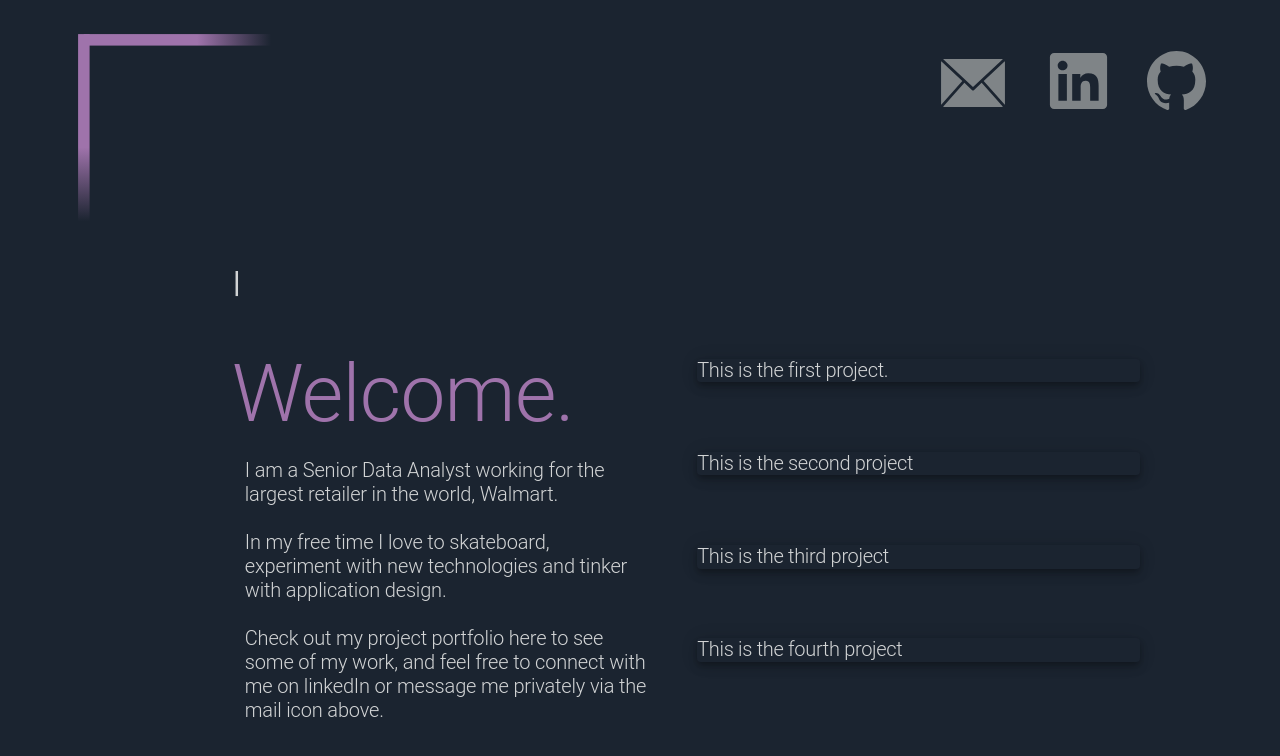
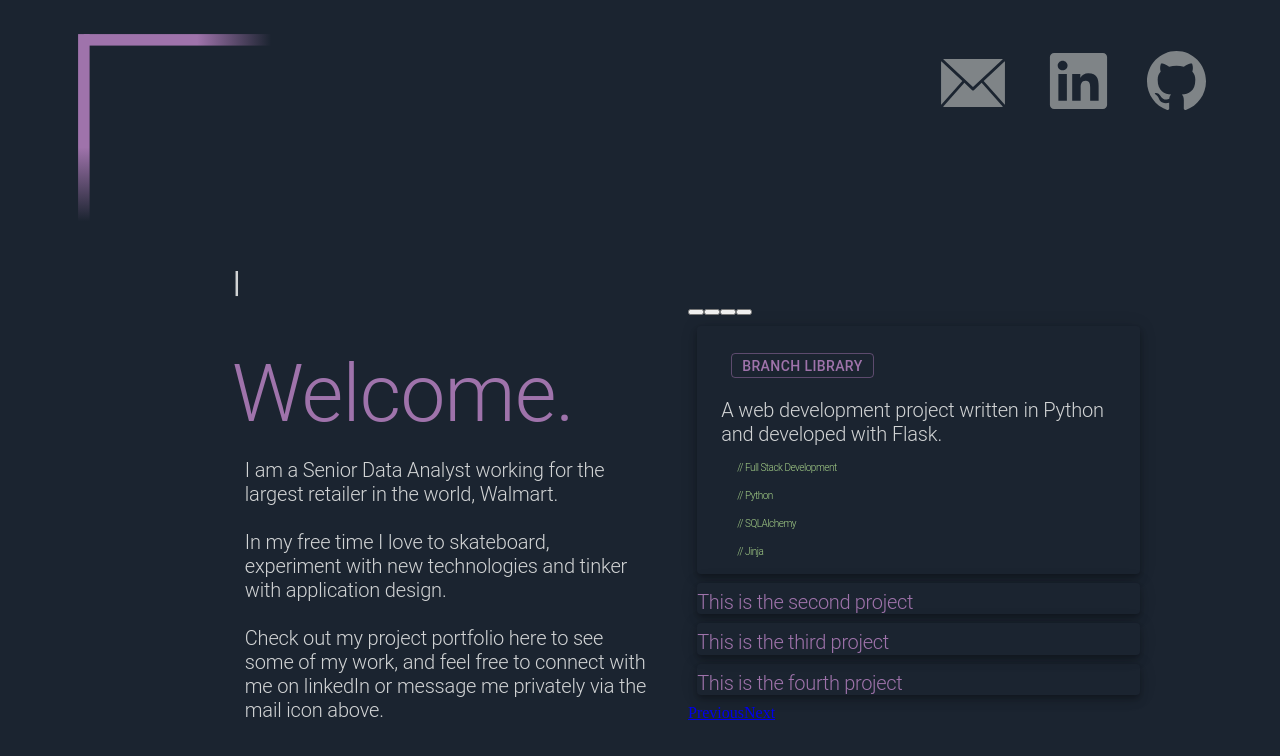
Before and after one commit to dbo-keeganpatton/React.js_personal_site, a React (Create React App) app: page / in a window 1280 px wide. Shown: the top 756 px of the page. Built offline with nearby package versions, Linux system fonts and the light colour scheme.

Commit message:
add first project

```diff
--- a/package.json
+++ b/package.json
@@ -13,13 +13,17 @@
     "@testing-library/react": "^13.4.0",
     "@testing-library/user-event": "^13.5.0",
     "axios": "^1.7.2",
+    "bootstrap": "^4.6.0",
     "emailjs-com": "^3.2.0",
     "react": "^18.3.1",
+    "react-bootstrap": "^2.10.4",
     "react-dom": "^18.3.1",
     "react-hook-form": "^7.52.1",
     "react-router-dom": "^6.24.1",
     "react-scripts": "5.0.1",
+    "react-slick": "^0.30.2",
     "serve": "^14.2.3",
+    "slick-carousel": "^1.8.1",
     "typewriter-effect": "^2.21.0",
     "web-vitals": "^2.1.4"
   },
--- a/src/components/projects.js
+++ b/src/components/projects.js
@@ -1,38 +1,84 @@
 import React from "react";
-import { Typography } from "@mui/material";
-
-{/*
-<Link to="/contact">
-<img src={webMailIcon} style={{ width: '60%', padding: '0 5px' }} alt="Web Mail Icon" />
-</Link>
-*/}
+import { Typography, Container, List, ListItem, Box, Button, ThemeProvider } from "@mui/material";
+import { theme } from "../pages/p1.js"
+import { Link } from "react-router-dom";
 
 
-const style = {
-	color: "#D2D4D5",
-	fontSize: { xs: 15, sm: 20, md: 20, lg: 20, xl: 20 }
+// Styles
+const HeaderStyle = {
+	color: "#9f73ab",
+	fontSize: { xs: 15, sm: 20, md: 20, lg: 20, xl: 20 },
+	pt: 1
 }
 
+const ParagraphStyle = {
+	color: "#D2D4D5",
+	fontSize: { xs: 15, sm: 20, md: 20, lg: 20, xl: 20 },
+}
+
+const ListStyle = {
+	color: "#a6d189",
+	display: "flex",
+	flexDirection: "column",
+	maxHeight: "10%",
+	fontSize: { xs: 15, sm: 20, md: 10, lg: 10, xl: 12 }
+}
+
+
+
+// Actual Pages
 const p1 = (
-	<Typography variant="h1" sx={style}>
-	This is the first project.
-	</Typography>
+	<ThemeProvider theme={theme}>
+	<Container>
+
+		<Link to="p1" sx={{ p: "10px" }}>
+			<Button variant="outlined" size="small" sx={{
+					fontSize: 14,
+					height: 25,
+					p: "10px",
+					m: "10px"
+			}}>
+				Branch Library
+			</Button>
+		</Link>
+
+		<Typography variant="h2" sx={ParagraphStyle}>
+			A web development project written in Python and developed with Flask.
+		</Typography>
+
+		<List sx={ListStyle}>
+			<ListItem> // Full Stack Development </ListItem>
+			<ListItem> // Python </ListItem>
+			<ListItem> // SQLAlchemy </ListItem>
+			<ListItem> // Jinja </ListItem>
+
+		</List>
+
+	</Container>
+	</ThemeProvider>
 );
 
+
+
+
 const p2 = (
-	<Typography variant="h1" sx={style}>
+	<Typography variant="h1" sx={HeaderStyle}>
 	This is the second project
 	</Typography>
 );
 
+
+
 const p3 = (
-	<Typography variant="h1" sx={style}>
+	<Typography variant="h1" sx={HeaderStyle}>
 	This is the third project
 	</Typography>
 );
 
+
+
 const p4 = (
-	<Typography variant="h1" sx={style}>
+	<Typography variant="h1" sx={HeaderStyle}>
 	This is the fourth project
 	</Typography>
 );
--- /dev/null
+++ b/src/pages/mainPage.css
@@ -0,0 +1,11 @@
+.carousel-item {
+    transition: transform 0.6s ease; /* Adjust timing and easing as needed */
+}
+
+.carousel-item-next, .carousel-item-prev, .carousel-item.active {
+    transform: translateX(0); /* Ensures smooth transition between slides */
+}
+
+.carousel-item-next.carousel-item-left, .carousel-item-prev.carousel-item-right, .carousel-item.active {
+    transform: translateX(0); /* Fixes bug where slides not updating correctly */
+}
--- a/src/pages/mainPage.js
+++ b/src/pages/mainPage.js
@@ -2,6 +2,8 @@ import React from 'react';
 import { Container, Grid, Typography, Box, Paper } from "@mui/material";
 import Typewriters from "../components/typewriter.js";
 import { Link } from 'react-router-dom';
+import { Carousel, CarouselItem } from 'react-bootstrap';
+import "./mainPage.css"
 
 // Images
 import topLeftBorder from "../assets/LeftCorner.svg";
@@ -157,15 +159,19 @@ function MainPage() {
 				}}>
 
 
-					{projectsList.map((project) => (
+					<Carousel slide={true}>
+						{projectsList.map((project, index) => (
+							<CarouselItem key={index} interval={1500}>
 								<Paper elevation={6} sx={{
 										bgcolor: "#1b2430",
 										margin: "2%"
 								}}>
 									<Typography variant="h2">{project}</Typography>
 								</Paper>
+							</CarouselItem>
 						))}
 
+					</Carousel>
 
 				</Box>
 
--- a/src/pages/p1.js
+++ b/src/pages/p1.js
@@ -1,51 +1,116 @@
 import React from "react";
-import { Container, Grid, Typography } from "@mui/material";
+import { Container, Grid, Typography, Box, Button, createTheme, ThemeProvider } from "@mui/material";
+import Dag from "../assets/version_ctrl.png"
+import Database from  "../assets/db_model.png"
+import { Link } from "react-router-dom";
+
+export const theme = createTheme({
+  palette: {
+    primary: {
+      main: '#9f73ab'
+    },
+  },
+});
 
 function P1() {
   return (
+		<ThemeProvider theme={theme}>
+		<Container>
 
-
-		<Container sx={{
-			display: "flex",
-			flexDirection: "column"
+			{/* Return to main button... */}
+			<Box display="flex" justifyContent="center" alignItems="center" sx={{
+					mb: { xs: "10px", sm: "0px", md: "10px", lg: "-40px", xl: "0px"}
 			}}>
-
+				<Link to="/">
+					<Button variant="outlined" color="primary"> Return </Button>
+				</Link>
+			</Box>
 
 			<Grid
 				container
 				direction="row"
 				justifyContent="space-between"
 				alignItems="flex-start"
-				paddingTop="20px"
-				sx={{flexDirection: { xs: "column", sm: "column", md: "row", lg: "row", xl: "row" }}}
+				spacing={2}
 			>
 
-				<Typography sx={{ color: "#D2D4D5" }}> Branch Library </Typography>
+				<Grid item xs={12} md={4}>
+					<Box sx={{
+						display: 'flex',
+						flexDirection: 'column',
+						justifyContent: 'space-between',
+						alignItems: 'center',
+						width: '100%',
+					}}>
+
+						<Typography sx={{ color: "#D2D4D5", pt: 5 }}>
+							<a href="https://branchlibrary-8478c72f5159.herokuapp.com" style={{color: "inherit"}}>
+								Branch Library
+							</a>
+						</Typography>
 
 
 						{/*
-					I want to embed my projects that are apps when I can..
-					Honestly not sure if this is the best approach as I am...
-					not entirely familiar with the disadvantages of using Iframes...
-					This may change in future project implementations..
+							Here are the images and their explanations, really just a copy of what can...
+							be found in the github for this project. This way it is all consolidated to...
+							the portfolio site itself...
 						*/}
+						<Box sx={{
+							display: 'flex',
+							flexDirection: 'column',
+							justifyContent: "center",
+							alignItems: "center",
+							padding: '10%',
+							width: "100%",
+							gap: 1,
+							'& img': {
+								width: '100%',
+								height: 'auto'
+							  }
+						}}>
+
+							<Typography variant="h6" sx={{ color: "#D2D4D5", fontSize: {xs: 18, sm: 18, md: 14, lg: 18, xl: 18} }}>
+								User Version Control system flowchart. Users can edit and submit merge requests on other user content.
+								Forks of stories can also be made and versioned individually.
+							</Typography>
+							<img src={Dag} alt="version_control_system" />
+
+							<Typography variant="h6" sx={{ color: "#D2D4D5", fontSize: {xs: 18, sm: 18, md: 14, lg: 18, xl: 18} }}>
+								Database is implemented using SQLite. The schema consists of User credentials, Stories, their versions, and
+								merge requests. Database enables both the version control system and secure user authentication.
+							</Typography>
+							<img src={Database} alt="database_schema"/>
+
+						</Box>
+
+					</Box>
+				</Grid>
+
+
+				{/*
+					This is the embedded app itself...
+					It should be right aligned when the screen is full..
+				*/}
+				<Grid item xs={12} md={8}>
+					<Box sx={{
+						pt: {xs: "0%" , sm:"0%", md: "10%", lg: "20%", xl: "10%" },
+						pl: {xs: "0%" , sm:"0%", md: "0%", lg: "10%", xl: "10%" }
+					}}>
+						<Typography sx={{ textAlign: "center", color: "#D2D4D5" }}> Explore with the App here! </Typography>
 						<iframe
 							src="https://branchlibrary-8478c72f5159.herokuapp.com/"
 							title="Branch Library"
-					style={{ borderRadius: 20, width: "100%", height: "70vh" }}
+							style={{ borderRadius: 5, borderColor: "#9f73ab", borderWidth: 5, width: "100%", height: "70vh" }}
 							allowFullScreen
 						/>
+					</Box>
+				</Grid>
 
 			</Grid>
 
 		</Container>
-
-
-  )
-
-};
-
-
-
+		</ThemeProvider>
+  );
+}
 
 export default P1;
```
Also changed, not shown: src/assets/db_model.png (added), 1 other file (tests, documents, lock files or other folders). Lines whose indentation alone changed are shown as unchanged.
